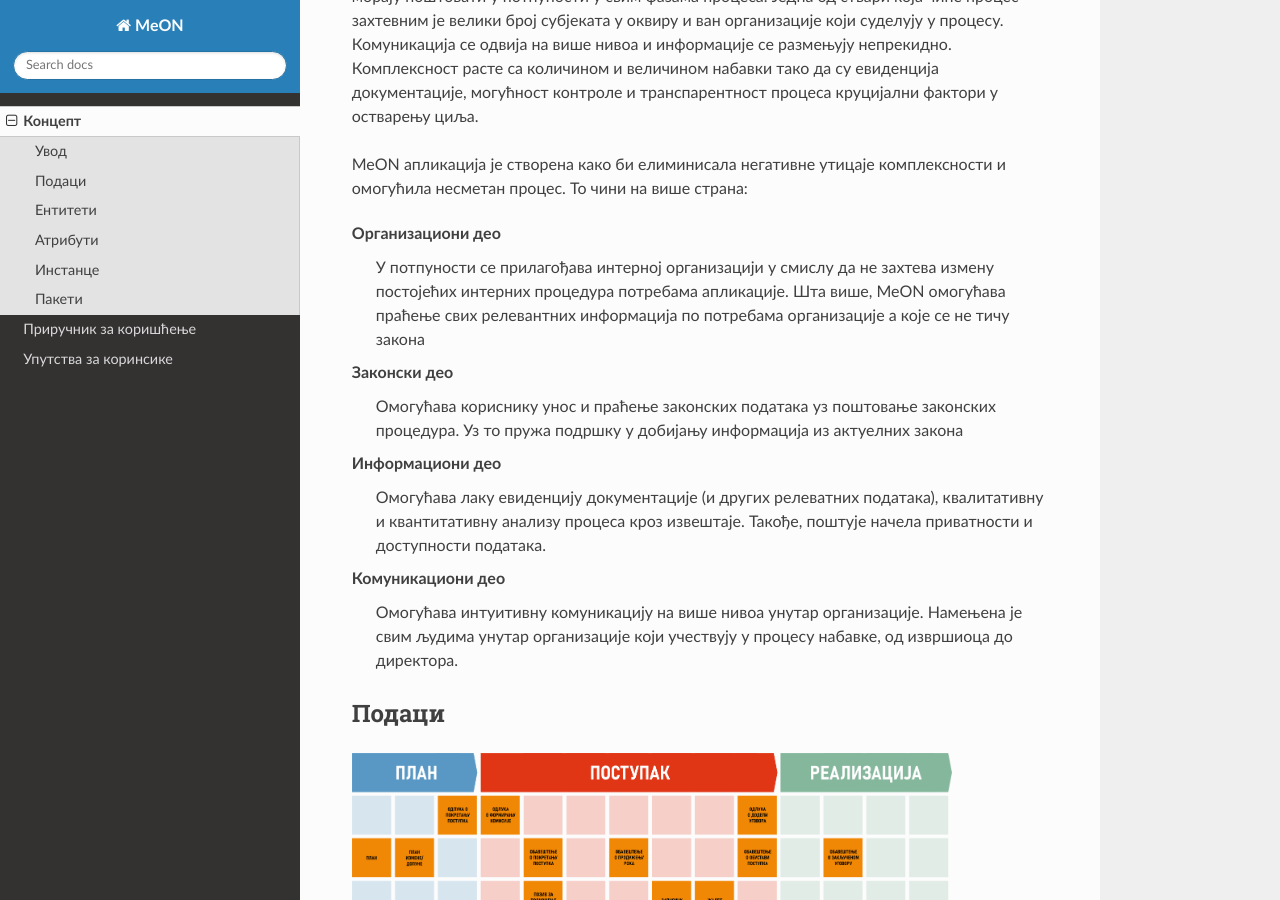
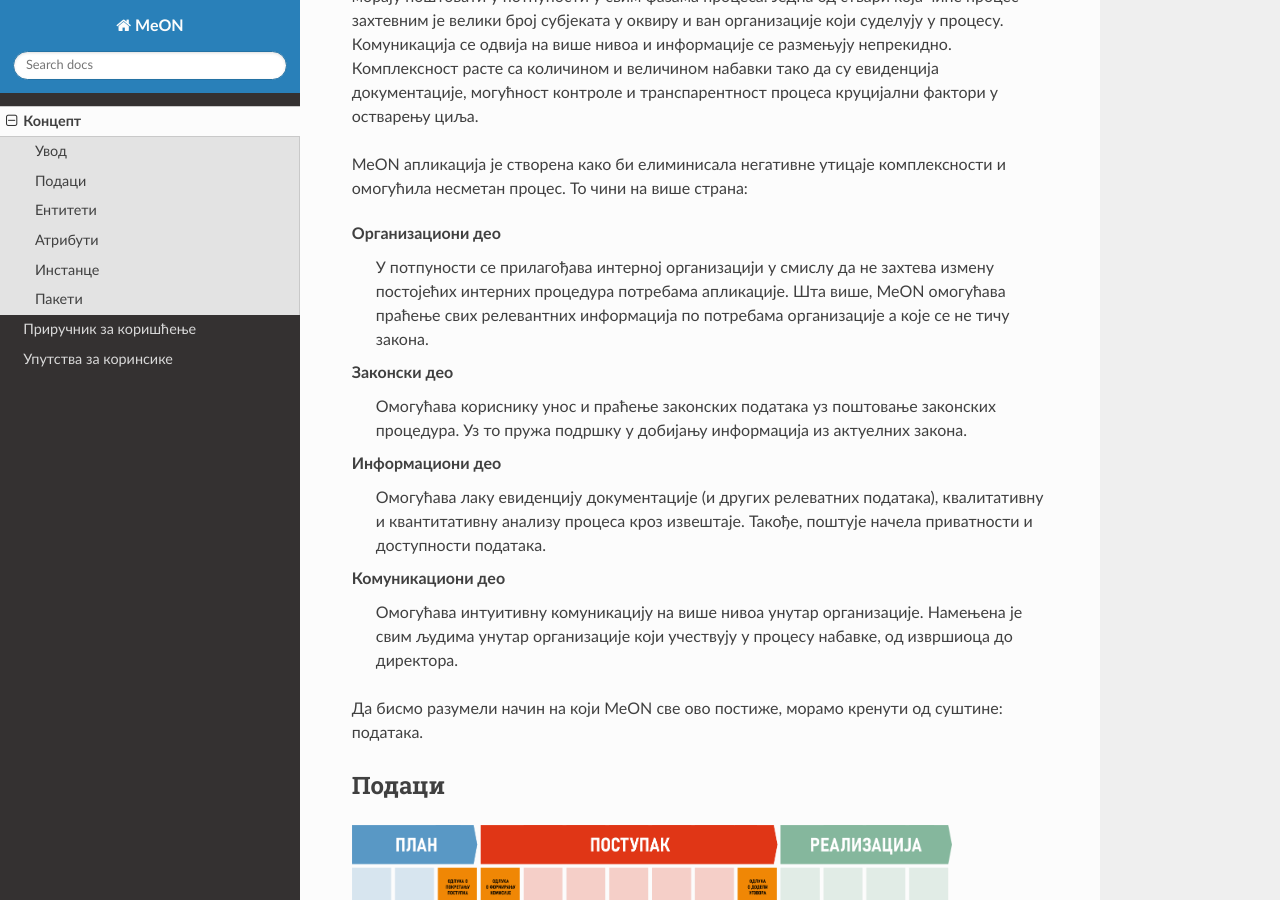
Before and after one commit to ismt-hub/MeON-Docs, a Sphinx documentation site: the page built from docs/uvod/index.rst, in a window 1280 px wide and 900 px high, scrolled down 550 px. Built offline with Sphinx 7.4.7 and the Read the Docs theme 2.0.0, drawn with Linux system fonts in a browser that asks for light colours.

Commit message:
changed koncept.rst text

```diff
--- a/docs/uvod/index.rst
+++ b/docs/uvod/index.rst
@@ -18,16 +18,18 @@ MeON
 MeON апликација је створена како би елиминисала негативне утицаје комплексности и омогућила несметан процес. То чини на више страна:
 
 Организациони део
-   У потпуности се прилагођава интерној организацији у смислу да не захтева измену постојећих интерних процедура потребама апликације. Шта више, MeON омогућава праћење свих релевантних информација по потребама организације а које се не тичу закона
+   У потпуности се прилагођава интерној организацији у смислу да не захтева измену постојећих интерних процедура потребама апликације. Шта више, MeON омогућава праћење свих релевантних информација по потребама организације а које се не тичу закона.
 
 Законски део
-   Омогућава кориснику унос и праћење законских података уз поштовање законских процедура. Уз то пружа подршку у добијању информација из актуелних закона
+   Омогућава кориснику унос и праћење законских података уз поштовање законских процедура. Уз то пружа подршку у добијању информација из актуелних закона.
 
 Информациони део
    Омогућава лаку евиденцију документације (и других релеватних података), квалитативну и квантитативну анализу процеса кроз извештаје. Такође, поштује начела приватности и доступности података.
 
 Комуникациони део
    Омогућава интуитивну комуникацију на више нивоа унутар организације. Намењена је свим људима унутар организације који учествују у процесу набавке, од извршиоца до директора.
+
+Да бисмо разумели начин на који MeON све ово постиже, морамо кренути од суштине: података.
 
 Подаци
 ------
```
